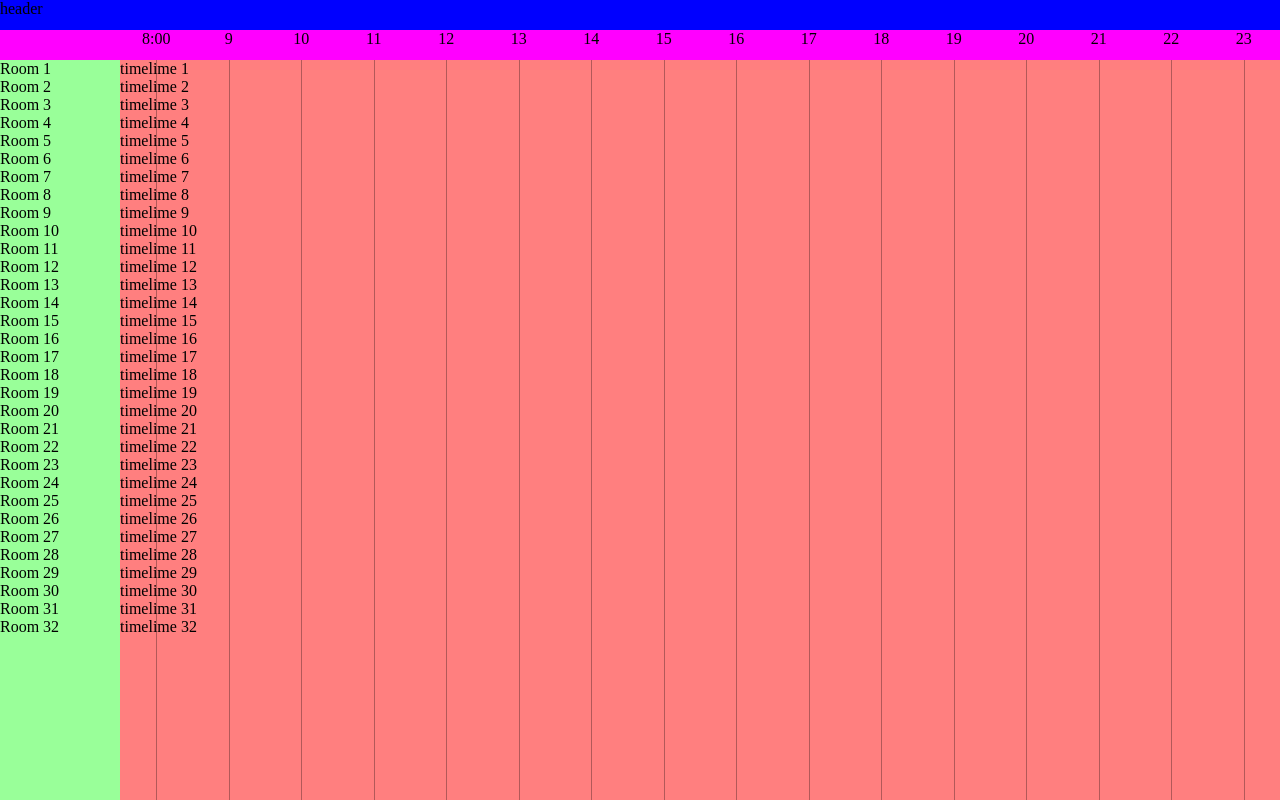
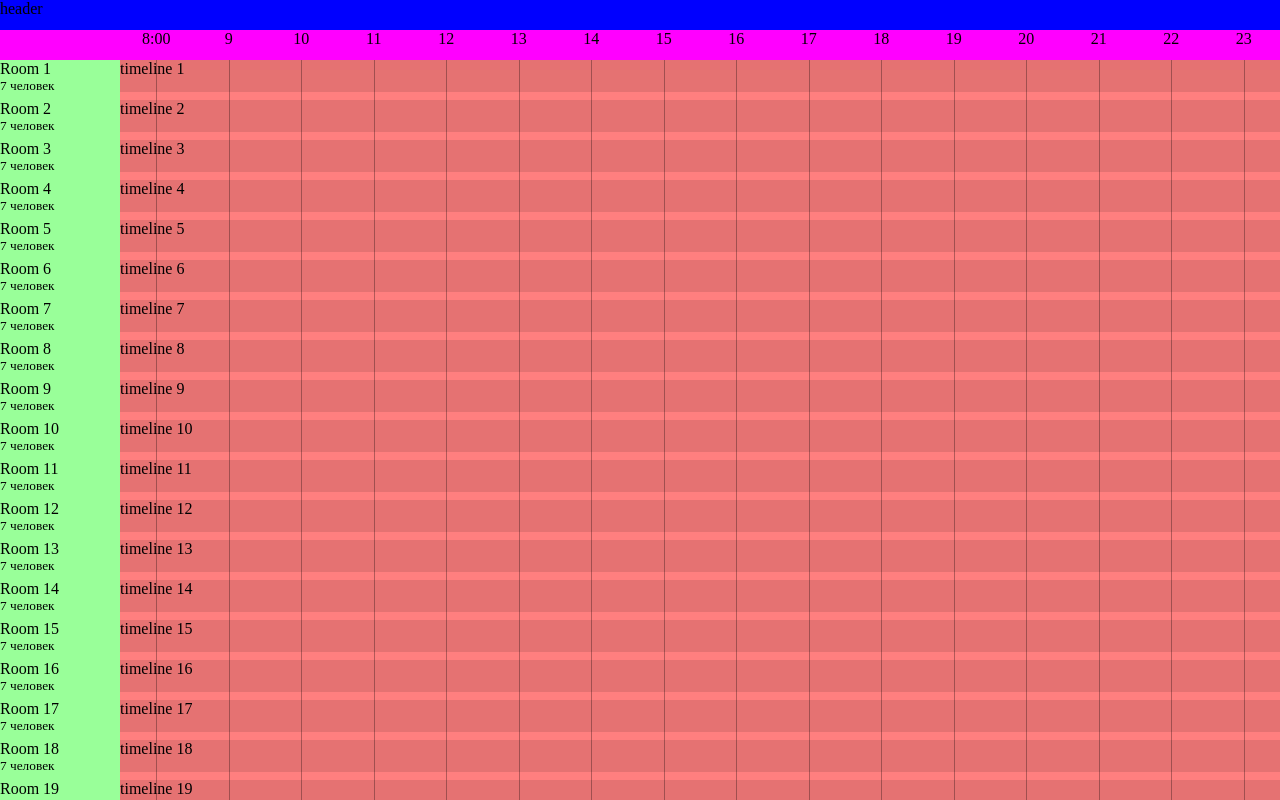
Before and after one commit to dima117/task2, a plain HTML site: page index/index.html in a window 1280 px wide. Drawn offline with Linux system fonts and the light colour scheme.

Commit message:
room names

```diff
--- /dev/null
+++ b/index/diagram.css
@@ -0,0 +1,8 @@
+.room {
+    height: 40px;
+}
+
+.timeline {
+    height: 32px;
+    background-color: rgba(0, 0, 0, .1);
+}
--- a/index/index.html
+++ b/index/index.html
@@ -4,6 +4,7 @@
         <meta name="viewport" content="width=device-width, initial-scale=1.0">
         <link rel="stylesheet" href="layout.css" />
         <link rel="stylesheet" href="scale.css" />
+        <link rel="stylesheet" href="diagram.css" />
     </head>
     <body>
         <div class="page">
@@ -35,77 +36,161 @@
             <div class="main-area">
                 <div class="aside">
                     <div class="names">
+                        <div class="room">
                             <div class="room-name">Room 1</div>
+                            <small class="room-capacity">7 человек</small>
+                        </div>
+                        <div class="room">
                             <div class="room-name">Room 2</div>
+                            <small class="room-capacity">7 человек</small>
+                        </div>
+                        <div class="room">
                             <div class="room-name">Room 3</div>
+                            <small class="room-capacity">7 человек</small>
+                        </div>
+                        <div class="room">
                             <div class="room-name">Room 4</div>
+                            <small class="room-capacity">7 человек</small>
+                        </div>
+                        <div class="room">
                             <div class="room-name">Room 5</div>
+                            <small class="room-capacity">7 человек</small>
+                        </div>
+                        <div class="room">
                             <div class="room-name">Room 6</div>
+                            <small class="room-capacity">7 человек</small>
+                        </div>
+                        <div class="room">
                             <div class="room-name">Room 7</div>
+                            <small class="room-capacity">7 человек</small>
+                        </div>
+                        <div class="room">
                             <div class="room-name">Room 8</div>
+                            <small class="room-capacity">7 человек</small>
+                        </div>
+                        <div class="room">
                             <div class="room-name">Room 9</div>
+                            <small class="room-capacity">7 человек</small>
+                        </div>
+                        <div class="room">
                             <div class="room-name">Room 10</div>
+                            <small class="room-capacity">7 человек</small>
+                        </div>
+                        <div class="room">
                             <div class="room-name">Room 11</div>
+                            <small class="room-capacity">7 человек</small>
+                        </div>
+                        <div class="room">
                             <div class="room-name">Room 12</div>
+                            <small class="room-capacity">7 человек</small>
+                        </div>
+                        <div class="room">
                             <div class="room-name">Room 13</div>
+                            <small class="room-capacity">7 человек</small>
+                        </div>
+                        <div class="room">
                             <div class="room-name">Room 14</div>
+                            <small class="room-capacity">7 человек</small>
+                        </div>
+                        <div class="room">
                             <div class="room-name">Room 15</div>
+                            <small class="room-capacity">7 человек</small>
+                        </div>
+                        <div class="room">
                             <div class="room-name">Room 16</div>
+                            <small class="room-capacity">7 человек</small>
+                        </div>
+                        <div class="room">
                             <div class="room-name">Room 17</div>
+                            <small class="room-capacity">7 человек</small>
+                        </div>
+                        <div class="room">
                             <div class="room-name">Room 18</div>
+                            <small class="room-capacity">7 человек</small>
+                        </div>
+                        <div class="room">
                             <div class="room-name">Room 19</div>
+                            <small class="room-capacity">7 человек</small>
+                        </div>
+                        <div class="room">
                             <div class="room-name">Room 20</div>
-                        <div class="room-name">Room 21</div>
-                        <div class="room-name">Room 22</div>
-                        <div class="room-name">Room 23</div>
-                        <div class="room-name">Room 24</div>
-                        <div class="room-name">Room 25</div>
-                        <div class="room-name">Room 26</div>
-                        <div class="room-name">Room 27</div>
-                        <div class="room-name">Room 28</div>
-                        <div class="room-name">Room 29</div>
-                        <div class="room-name">Room 30</div>
-                        <div class="room-name">Room 31</div>
-                        <div class="room-name">Room 32</div>
+                            <small class="room-capacity">7 человек</small>
+                        </div>
                     </div>
                 </div>
                 <div class="content">
                     <div class="events">
-                        <div class="timeline">timelime 1</div>
-                        <div class="timeline">timelime 2</div>
-                        <div class="timeline">timelime 3</div>
-                        <div class="timeline">timelime 4</div>
-                        <div class="timeline">timelime 5</div>
-                        <div class="timeline">timelime 6</div>
-                        <div class="timeline">timelime 7</div>
-                        <div class="timeline">timelime 8</div>
-                        <div class="timeline">timelime 9</div>
-                        <div class="timeline">timelime 10</div>
-                        <div class="timeline">timelime 11</div>
-                        <div class="timeline">timelime 12</div>
-                        <div class="timeline">timelime 13</div>
-                        <div class="timeline">timelime 14</div>
-                        <div class="timeline">timelime 15</div>
-                        <div class="timeline">timelime 16</div>
-                        <div class="timeline">timelime 17</div>
-                        <div class="timeline">timelime 18</div>
-                        <div class="timeline">timelime 19</div>
-                        <div class="timeline">timelime 20</div>
-                        <div class="timeline">timelime 21</div>
-                        <div class="timeline">timelime 22</div>
-                        <div class="timeline">timelime 23</div>
-                        <div class="timeline">timelime 24</div>
-                        <div class="timeline">timelime 25</div>
-                        <div class="timeline">timelime 26</div>
-                        <div class="timeline">timelime 27</div>
-                        <div class="timeline">timelime 28</div>
-                        <div class="timeline">timelime 29</div>
-                        <div class="timeline">timelime 30</div>
-                        <div class="timeline">timelime 31</div>
-                        <div class="timeline">timelime 32</div>
+                        <div class="room">
+                            <div class="timeline">timeline 1</div>
+                        </div>
+                        <div class="room">
+                            <div class="timeline">timeline 2</div>
+                        </div>
+                        <div class="room">
+                            <div class="timeline">timeline 3</div>
+                        </div>
+                        <div class="room">
+                            <div class="timeline">timeline 4</div>
+                        </div>
+                        <div class="room">
+                            <div class="timeline">timeline 5</div>
+                        </div>
+                        <div class="room">
+                            <div class="timeline">timeline 6</div>
+                        </div>
+                        <div class="room">
+                            <div class="timeline">timeline 7</div>
+                        </div>
+                        <div class="room">
+                            <div class="timeline">timeline 8</div>
+                        </div>
+                        <div class="room">
+                            <div class="timeline">timeline 9</div>
+                        </div>
+                        <div class="room">
+                            <div class="timeline">timeline 10</div>
+                        </div>
+                        <div class="room">
+                            <div class="timeline">timeline 11</div>
+                        </div>
+                        <div class="room">
+                            <div class="timeline">timeline 12</div>
+                        </div>
+                        <div class="room">
+                            <div class="timeline">timeline 13</div>
+                        </div>
+                        <div class="room">
+                            <div class="timeline">timeline 14</div>
+                        </div>
+                        <div class="room">
+                            <div class="timeline">timeline 15</div>
+                        </div>
+                        <div class="room">
+                            <div class="timeline">timeline 16</div>
+                        </div>
+                        <div class="room">
+                            <div class="timeline">timeline 17</div>
+                        </div>
+                        <div class="room">
+                            <div class="timeline">timeline 18</div>
+                        </div>
+                        <div class="room">
+                            <div class="timeline">timeline 19</div>
+                        </div>
+                        <div class="room">
+                            <div class="timeline">timeline 20</div>
                         </div>
                     </div>
                 </div>
             </div>
+        </div>
+        <script>
+            var page = document.querySelector('.page');
+            var aside = document.querySelector('.aside');
+
+            page.addEventListener('scroll', function () {
+                aside.classList.toggle('aside--float', page.scrollLeft > 120);
+            });
+        </script>
     </body>
 </html>
--- a/index/layout.css
+++ b/index/layout.css
@@ -63,15 +63,28 @@ body {
 }
 
 .aside {
+  position: relative;
+  left: 0;
+
+  width: 120px;
+
+  z-index: 5;
+}
+
+.aside--float {
   position: -webkit-sticky;
   position: -moz-sticky;
   position: -o-sticky;
   position: -ms-sticky;
   position: sticky;
 
-  left: 0;
+  visibility: hidden;
+}
 
-  width: 120px;
+.aside--float .room-name {
+  display: inline-block;
+  visibility: visible;
+  background-color: rgba(255, 255, 255, .5);
 }
 
 .names {
```
Lines whose indentation alone changed are shown as unchanged.
